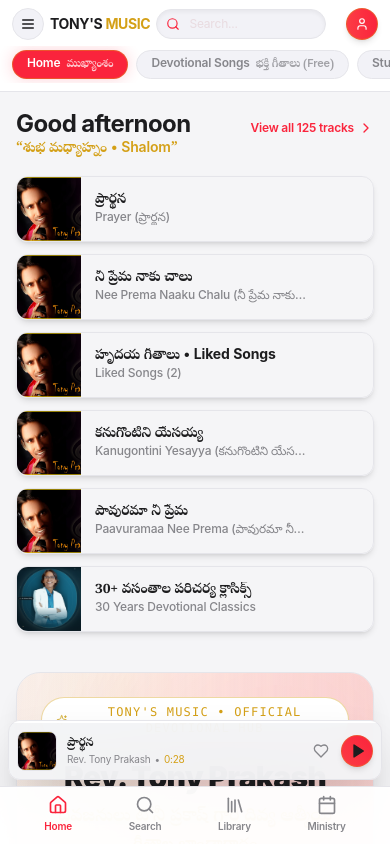
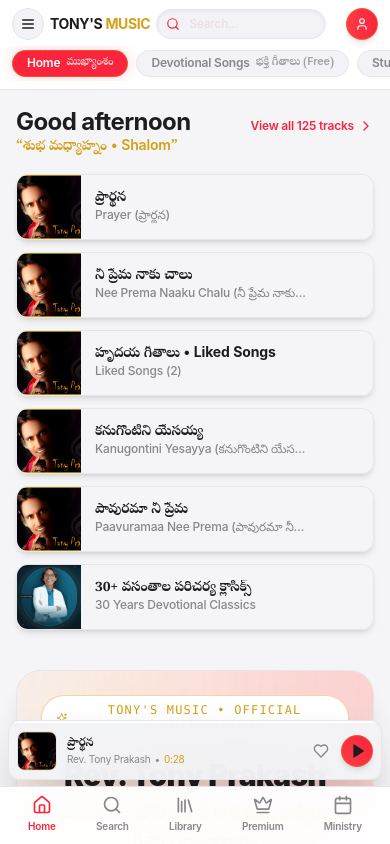
Before and after one commit to Pranith-L/tony-s-music, a React (Vite) app in the folder frontend/: page / in a window 390 px wide. Built offline with nearby package versions, Linux system fonts and the light colour scheme; no server answers.

Commit message:
feat(mobile): remove One-Time Pass from mobile top scrollbar and add Premium Crown tab in bottom nav

```diff
--- a/frontend/src/components/layout/MobileNav.tsx
+++ b/frontend/src/components/layout/MobileNav.tsx
@@ -8,6 +8,7 @@ import {
   Play,
   Pause,
   Heart,
+  Crown,
 } from 'lucide-react';
 import { usePlayer } from '../../context/PlayerContext.js';
 
@@ -92,8 +93,8 @@ export const MobileNav: React.FC = () => {
         </div>
       )}
 
-      {/* 2. Mobile 4-Tab Bottom Navigation Bar */}
-      <nav className="bg-white/95 backdrop-blur-2xl border-t border-[#E5E5EA] px-4 pt-2 pb-2.5 pb-[max(0.625rem,env(safe-area-inset-bottom))] flex items-center justify-around">
+      {/* 2. Mobile 5-Tab Bottom Navigation Bar */}
+      <nav className="bg-white/95 backdrop-blur-2xl border-t border-[#E5E5EA] px-2 pt-2 pb-2.5 pb-[max(0.625rem,env(safe-area-inset-bottom))] flex items-center justify-around">
         <Link
           to="/"
           className={`flex flex-col items-center gap-1 text-[10px] font-semibold transition-colors ${
@@ -127,6 +128,18 @@ export const MobileNav: React.FC = () => {
         </Link>
 
         <Link
+          to="/membership"
+          className={`flex flex-col items-center gap-1 text-[10px] font-semibold transition-colors ${
+            location.pathname === '/membership'
+              ? 'text-[#D4A017]'
+              : 'text-[#86868B] hover:text-[#D4A017]'
+          }`}
+        >
+          <Crown className={`w-5 h-5 ${location.pathname === '/membership' ? 'text-[#D4A017]' : 'text-[#86868B]'}`} />
+          <span>Premium</span>
+        </Link>
+
+        <Link
           to="/bookings"
           className={`flex flex-col items-center gap-1 text-[10px] font-semibold transition-colors ${
             location.pathname === '/bookings'
--- a/frontend/src/components/layout/TopBar.tsx
+++ b/frontend/src/components/layout/TopBar.tsx
@@ -74,7 +74,7 @@ export const TopBar: React.FC<TopBarProps> = ({ onToggleMobileMenu }) => {
     { label: 'My Library', te: 'నా లైబ్రరీ', path: '/library' },
     { label: 'Albums', te: 'ఆల్బమ్‌లు', path: '/albums' },
     { label: 'Live Videos', te: 'వీడియోలు', path: '/videos' },
-    { label: "One-Time Pass (₹299)", te: 'లైఫ్‌టైమ్ పాస్', path: '/membership' },
+    { label: "One-Time Pass (₹299)", te: 'లైఫ్‌టైమ్ పాస్', path: '/membership', hideOnMobile: true },
   ];
 
   return (
@@ -226,6 +226,8 @@ export const TopBar: React.FC<TopBarProps> = ({ onToggleMobileMenu }) => {
               key={tab.path}
               to={tab.path}
               className={`px-3.5 py-1 rounded-full text-xs font-semibold whitespace-nowrap transition-all shrink-0 ${
+                (tab as any).hideOnMobile ? 'hidden md:inline-flex' : 'inline-flex'
+              } items-center ${
                 isActive
                   ? 'bg-[#FA243C] text-white shadow-[0_0_15px_rgba(250,36,60,0.2)] border border-[#D4A017]/40'
                   : 'bg-[#F2F2F7] hover:bg-[#FEE2E2] text-[#86868B] hover:text-[#1D1D1F] border border-[#E5E5EA]'
```
